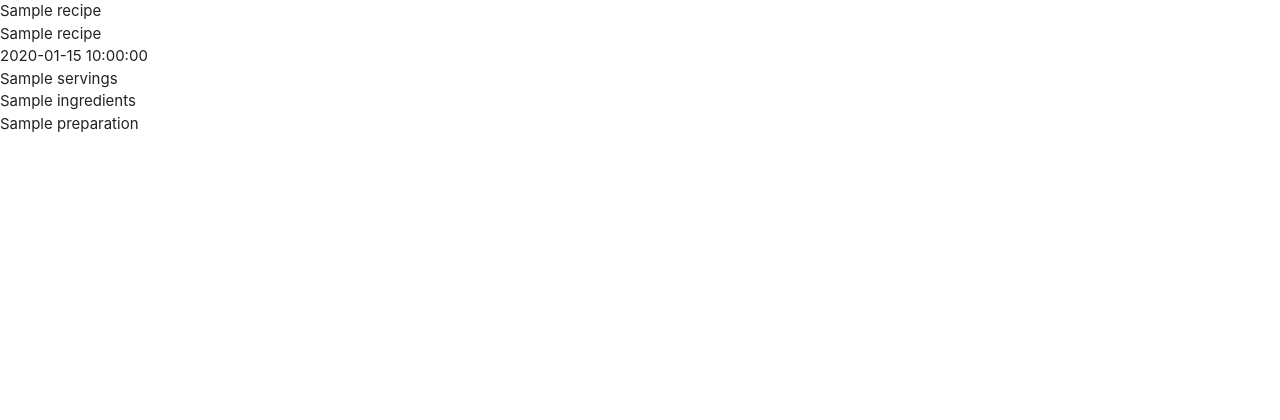
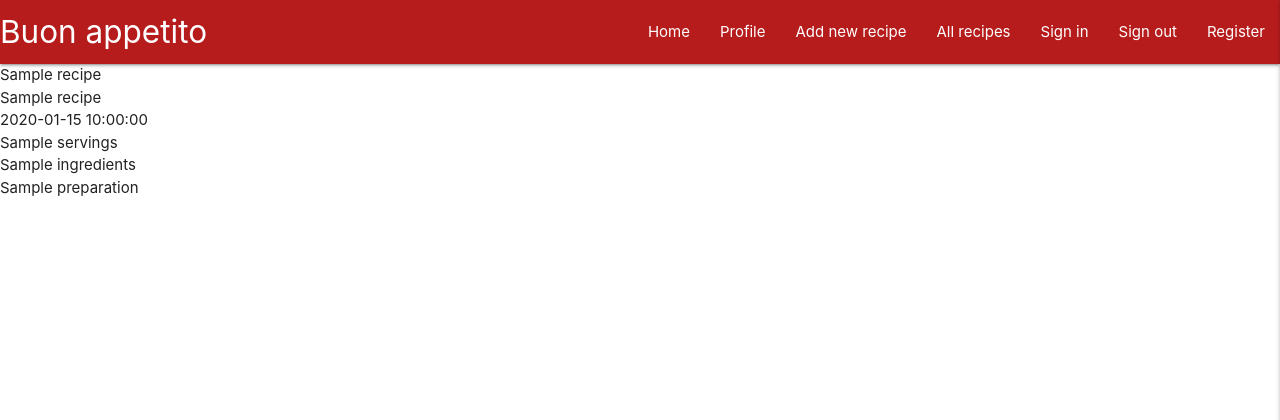
Before and after one commit to VictoriaShalabaeva/italian-cuisine-app, a Flask app: page / in a window 1280 px wide. Shown: the top 420 px of the page. Run offline with Flask 2, Linux system fonts and the light colour scheme; a database or web service that is not in the repository returns one stand-in record (values such as "Sample title"); some libraries are stand-ins or nearby versions.

Commit message:
Add Materialize Navbar and Sidenav

```diff
--- a/static/js/script.js
+++ b/static/js/script.js
@@ -0,0 +1,3 @@
+$(document).ready(function(){
+    $('.sidenav').sidenav({edge: "right"});
+});
--- a/templates/base.html
+++ b/templates/base.html
@@ -14,6 +14,37 @@
 </head>
 <body>
 
+    <header>
+        <!-- top navbar -->
+        <nav>
+            <div class="nav-wrapper nav-extended red darken-4">
+                <a href="{{ url_for('get_recipes') }}" class="brand-logo">Buon appetito</a>
+                <a href="#" data-target="mobile-demo" class="sidenav-trigger right"><i class="fas fa-bars"></i></a>
+                <ul class="right hide-on-med-and-down">
+                    <li><a href="{{ url_for('get_recipes') }}">Home</a></li>
+                    <li><a href="#">Profile</a></li>
+                    <li><a href="#">Add new recipe</a></li>
+                    <li><a href="#">All recipes</a></li>
+                    <li><a href="#">Sign in</a></li>
+                    <li><a href="#">Sign out</a></li>
+                    <li><a href="#">Register</a></li>
+                </ul>
+            </div>
+        </nav>
+
+        <!-- mobile sidenav -->
+        <ul class="sidenav" id="mobile-demo">
+            <li><h4 class="center-align red-text text-darken-4">Buon appetito</h4></li>
+            <li><a href="{{ url_for('get_recipes') }}">Home</a></li>
+            <li><a href="#">Profile</a></li>
+            <li><a href="#">Add new recipe</a></li>
+            <li><a href="#">All recipes</a></li>
+            <li><a href="#">Sign in</a></li>
+            <li><a href="#">Sign out</a></li>
+            <li><a href="#">Register</a></li>
+        </ul>
+    </header>
+
     {% block content %}
     {% endblock %}
 
```
